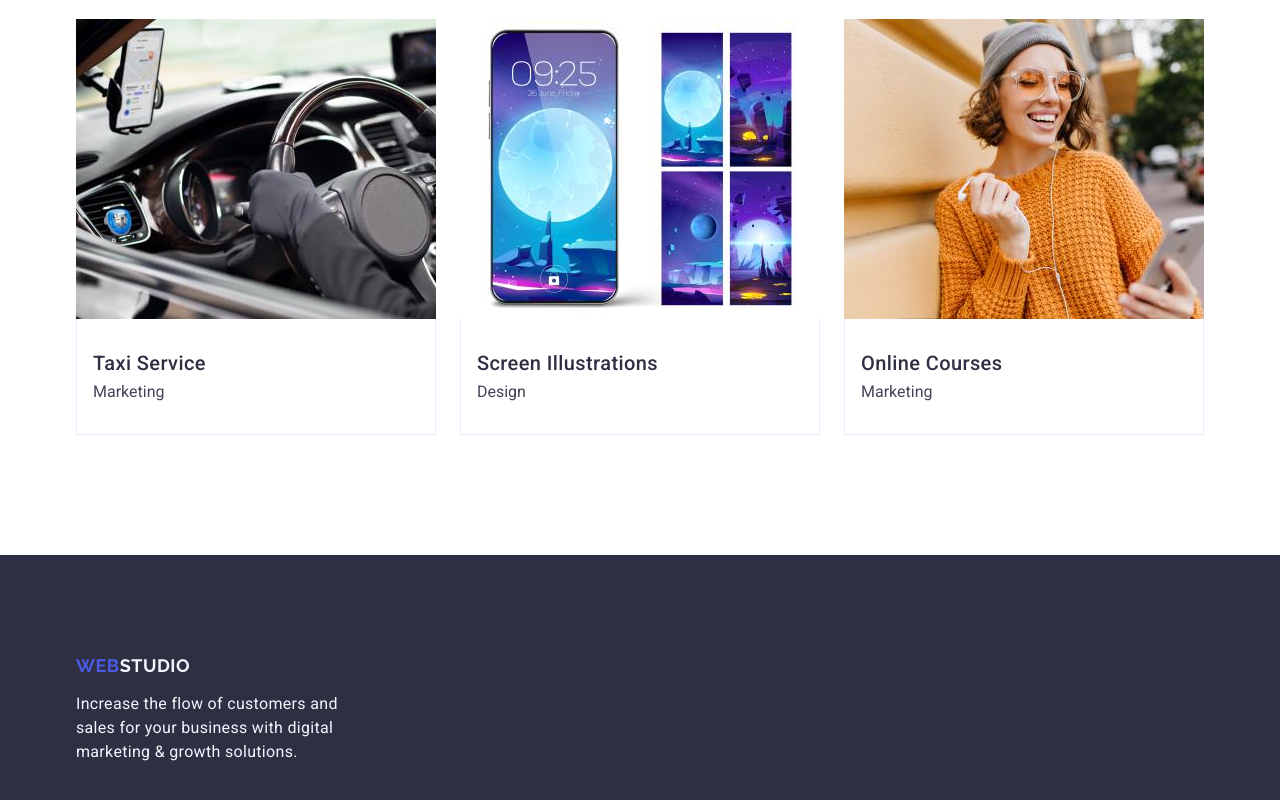
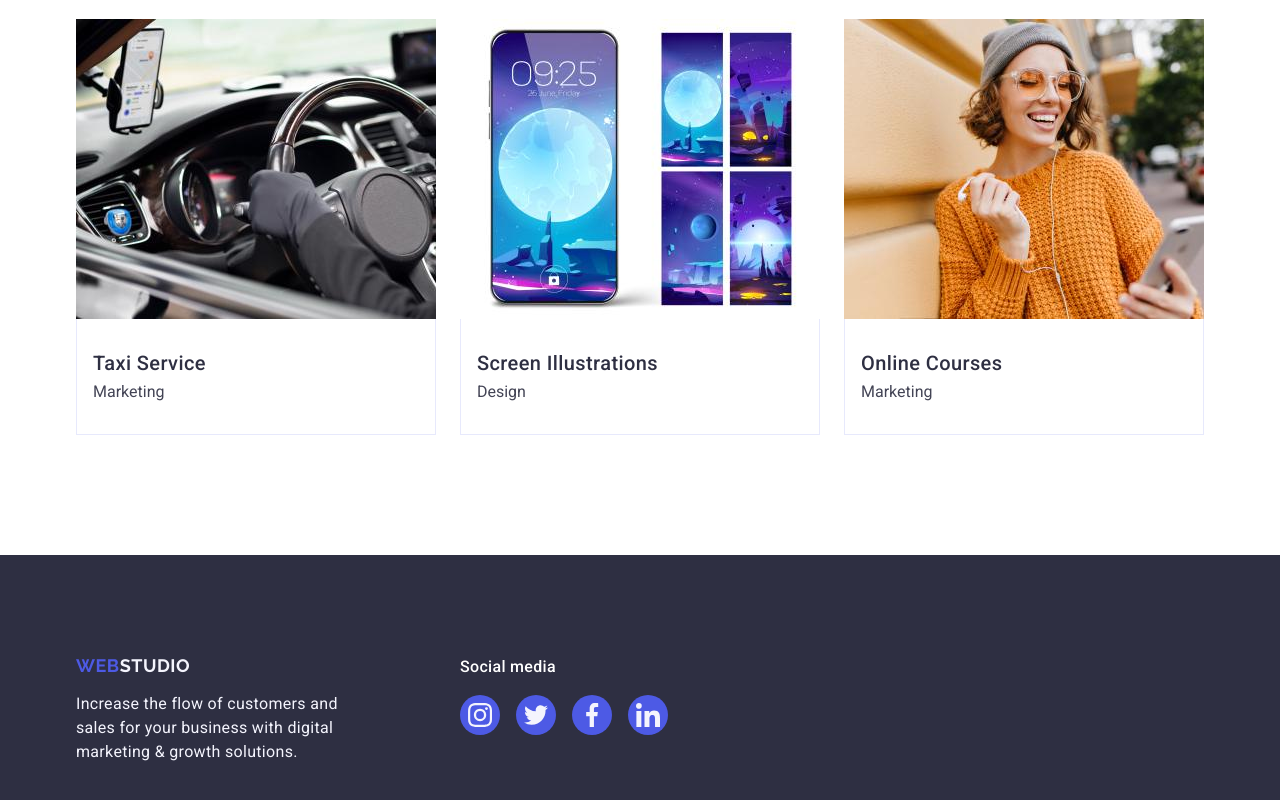
Before and after one commit to yana-khoruzha/goit-markup-hw-04, a plain HTML site: page index.html in a window 1280 px wide. Shown: the part 2617-3417 px from the top of the page. Drawn offline with nearby package versions, Linux system fonts and the light colour scheme.

Commit message:
add social links in footer

```diff
--- a/css/styles.css
+++ b/css/styles.css
@@ -2,6 +2,7 @@
     --accent-color: #404bbf;
     --secondary-accent-color: #4d5ae5;
     --cloud-color: #f4f4fd;
+    --color-white: #ffffff;
 }
 
 body {
@@ -398,6 +399,34 @@ img {
     padding: 100px 0;
 }
 
+.footer-container {
+    display: flex;
+    align-items: baseline;
+}
+
+.footer-content {
+    margin-right: 120px;
+}
+
+.footer-social-links-text {
+    font-weight: 500;
+    font-size: 16px;
+    line-height: 1.5;
+    letter-spacing: 0.02em;
+    color: var(--color-white);
+    margin-bottom: 16px;
+}
+
+.footer-social-links-list {
+    display: flex;
+    gap: 16px;
+}
+
+.footer-social-links-item {
+    width: 40px;
+    height: 40px;
+}
+
 .footer-text {
     color: #f4f4fd;
     font-size: 16px;
@@ -415,4 +444,5 @@ img {
     display: inline-block;
     margin-bottom: 16px;
     margin-right: 0;
+    margin-bottom: 16px;
 }
--- a/index.html
+++ b/index.html
@@ -561,14 +561,73 @@
         </main>
 
         <footer class="footer">
-            <div class="container">
-                <a class="logo link footer-logo" href="./index.html"
-                    >Web<span class="footer-logo-part">Studio</span></a
-                >
-                <p class="footer-text">
-                    Increase the flow of customers and sales for your business
-                    with digital marketing & growth solutions.
-                </p>
+            <div class="container footer-container">
+                <div class="footer-content">
+                    <a class="logo link footer-logo" href="./index.html"
+                        >Web<span class="footer-logo-part">Studio</span></a
+                    >
+                    <p class="footer-text">
+                        Increase the flow of customers and sales for your
+                        business with digital marketing & growth solutions.
+                    </p>
+                </div>
+                <div class="footer-social-links-container">
+                    <p class="footer-social-links-text">Social media</p>
+                    <ul class="footer-social-links-list">
+                        <li class="social-links-item">
+                            <a href="" class="social-links-link">
+                                <svg
+                                    class="social-list-icon"
+                                    height="24"
+                                    width="24"
+                                >
+                                    <use
+                                        href="./images/icons.svg#icon-instagram-2"
+                                    ></use>
+                                </svg>
+                            </a>
+                        </li>
+                        <li class="social-links-item">
+                            <a href="" class="social-links-link">
+                                <svg
+                                    class="social-list-icon"
+                                    height="24"
+                                    width="24"
+                                >
+                                    <use
+                                        href="./images/icons.svg#icon-twitter-1"
+                                    ></use>
+                                </svg>
+                            </a>
+                        </li>
+                        <li class="social-links-item">
+                            <a href="" class="social-links-link">
+                                <svg
+                                    class="social-list-icon"
+                                    height="24"
+                                    width="24"
+                                >
+                                    <use
+                                        href="./images/icons.svg#icon-facebook-1"
+                                    ></use>
+                                </svg>
+                            </a>
+                        </li>
+                        <li class="social-links-item">
+                            <a href="" class="social-links-link">
+                                <svg
+                                    class="social-list-icon"
+                                    height="24"
+                                    width="24"
+                                >
+                                    <use
+                                        href="./images/icons.svg#icon-linkedin-1"
+                                    ></use>
+                                </svg>
+                            </a>
+                        </li>
+                    </ul>
+                </div>
             </div>
         </footer>
     </body>
```
